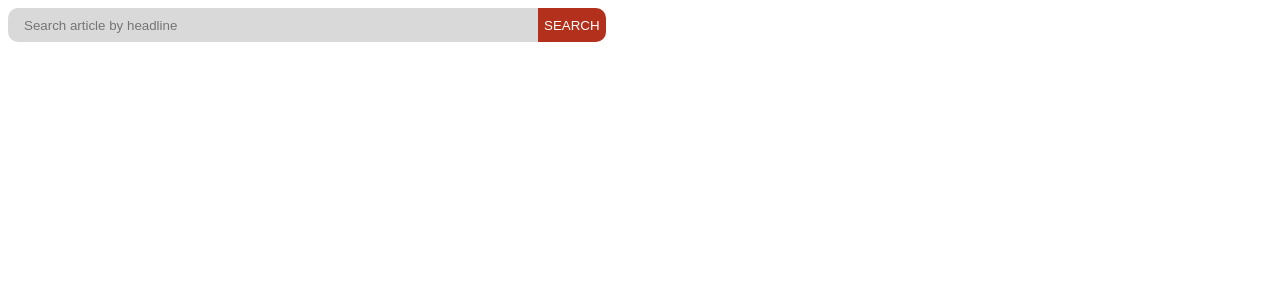
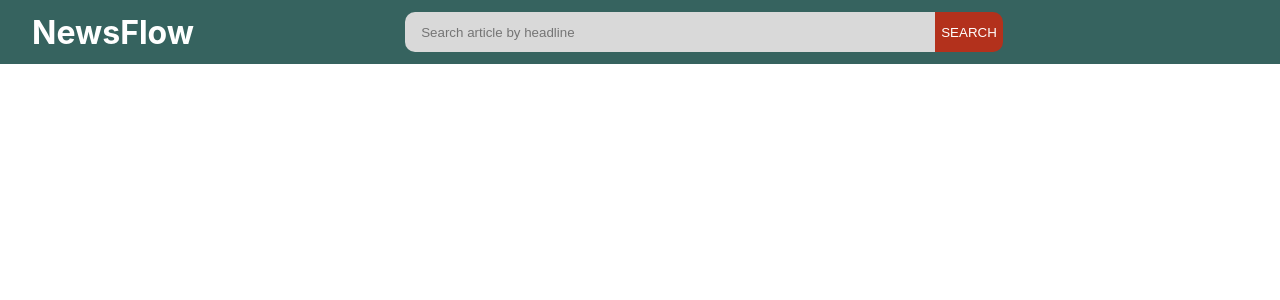
Before and after one commit to Jade-ZS/NewsFlow, a React (Create React App) app: page / in a window 1280 px wide. Shown: the top 300 px of the page. Built offline with nearby package versions, Linux system fonts and the light colour scheme.

Commit message:
Add Header

```diff
--- a/src/Components/App/App.css
+++ b/src/Components/App/App.css
@@ -0,0 +1,4 @@
+body {
+  margin: 0;
+  font-family: "Inter",sans-serif;
+}
--- a/src/Components/App/App.js
+++ b/src/Components/App/App.js
@@ -1,10 +1,10 @@
 import './App.css';
-import SearchBar from '../SearchBar/SearchBar';
+import Header from '../Header/Header';
 
 function App() {
   return (
     <div className="App">
-      <SearchBar />
+      <Header />
     </div>
   );
 }
--- /dev/null
+++ b/src/Components/Header/Header.css
@@ -0,0 +1,37 @@
+header {
+  display: flex;
+  justify-content: center;
+  align-items: center;
+  background: #36635f;
+  width: 100vw;
+  height: 4rem;
+}
+
+.app-title {
+  color: white;
+  position: absolute;
+  left: 2rem;
+}
+
+/* Search Bar */
+.search-bar {
+  display: flex;
+  height: 2.5rem;
+  margin-left: 8rem;
+}
+
+.search-button {
+  background:#B3311C;
+  color: white;
+  border: none;
+  border-radius: 0 10px 10px 0;
+}
+
+.search-input {
+  background: #D9D9D9;
+  width: 40vw;
+  border: none;
+  border-radius: 10px 0 0 10px;
+  padding-left: 1rem;
+  outline: none;
+}
--- /dev/null
+++ b/src/Components/Header/Header.js
@@ -0,0 +1,16 @@
+import "./Header.css";
+
+export default function Header() {
+  return (
+    <header>
+      <h1 className='app-title'>NewsFlow</h1>
+      <div className="search-bar">
+        <input
+          className="search-input"
+          placeholder="Search article by headline"
+        />
+        <button className="search-button">SEARCH</button>
+      </div>
+    </header>
+  );
+}
--- a/src/Components/SearchBar/SearchBar.css
+++ /dev/null
@@ -1,19 +0,0 @@
-.search-bar {
-  display: flex;
-}
-
-.search-button {
-  background:#B3311C;
-  color: white;
-  border: none;
-  border-radius: 0 10px 10px 0;
-}
-
-.search-input {
-  background: #D9D9D9;
-  width: 40vw;
-  height: 2rem;
-  border: none;
-  border-radius: 10px 0 0 10px;
-  padding-left: 1rem;
-}
--- a/src/Components/SearchBar/SearchBar.js
+++ /dev/null
@@ -1,10 +0,0 @@
-import './SearchBar.css';
-
-export default function SearchBar() {
-  return (
-    <div className='search-bar'>
-      <input className='search-input' placeholder='Search article by headline'/>
-      <button className='search-button'>SEARCH</button>
-    </div>
-  )
-}
```
